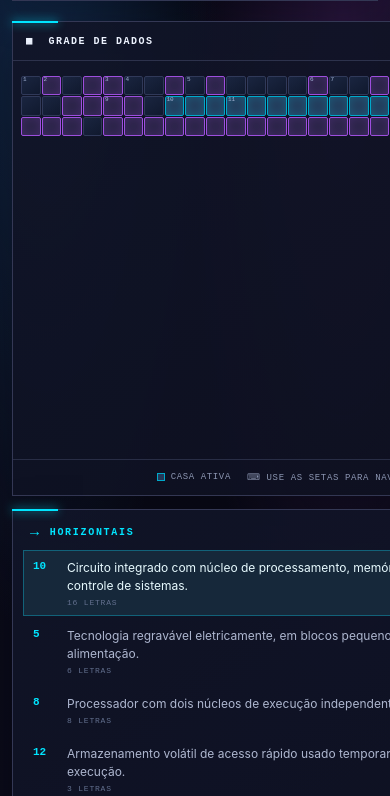
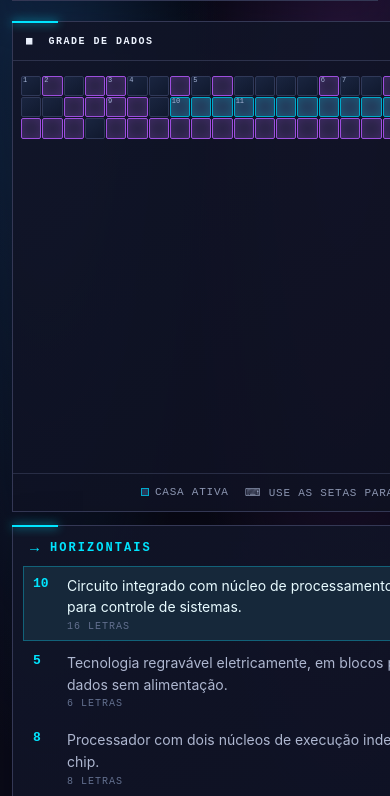
Before and after one commit to Thiago-Ishikawa/arqcomp-cruzadinha, a plain HTML site: page arqcomp-cruzadinha/index.html in a window 390 px wide. Shown: the part 515-1311 px from the top of the page. Drawn offline with Linux system fonts and the light colour scheme.

Commit message:
fix(Corrigindo grade e a tipografia em style.css)

```diff
--- a/arqcomp-cruzadinha/style.css
+++ b/arqcomp-cruzadinha/style.css
@@ -12,7 +12,8 @@
   --red: #ff5478;
   --ink: #edf3ff;
   --muted: #9ba6c5;
-  --cell: clamp(20px, 3.7vw, 36px);
+  /* 26 colunas x 18 linhas; a tipografia acompanha o tamanho de cada casa. */
+  --cell: clamp(22px, 3.1vw, 38px);
 }
 
 * {
@@ -421,7 +422,7 @@ button {
   color: #f7fbff;
   text-align: center;
   text-transform: uppercase;
-  font: 700 clamp(12px, 2vw, 17px) monospace;
+  font: 700 clamp(15px, calc(var(--cell) * 0.48), 19px) monospace;
   caret-color: transparent;
   outline: none;
   border-radius: 2px;
@@ -463,7 +464,7 @@ button {
   top: 1px;
   left: 2px;
   color: #a5b4d6;
-  font: 6px monospace;
+  font: clamp(7px, calc(var(--cell) * 0.22), 9px) monospace;
   line-height: 1;
   pointer-events: none;
   z-index: 1;
@@ -480,7 +481,7 @@ button {
   border-top: 1px solid #282d45;
   padding: 12px;
   color: #8c96b2;
-  font: 9px monospace;
+  font: 11px monospace;
   letter-spacing: 0.07em;
 }
 
@@ -514,7 +515,7 @@ button {
   gap: 9px;
   padding: 14px 17px 7px;
   color: var(--cyan);
-  font: 700 10px monospace;
+  font: 700 12px monospace;
   letter-spacing: 0.17em;
 }
 
@@ -539,8 +540,8 @@ button {
   padding: 8px 9px;
   margin: 2px 0;
   color: #aeb7d0;
-  font-size: 12px;
-  line-height: 1.5;
+  font-size: clamp(14px, 1.05vw, 16px);
+  line-height: 1.55;
   border: 1px solid transparent;
   cursor: pointer;
   transition: background 0.18s, border-color 0.18s, color 0.18s;
@@ -563,7 +564,7 @@ button {
 }
 
 .clue-number {
-  font: 700 11px monospace;
+  font: 700 13px monospace;
   color: var(--cyan);
   padding-top: 1px;
 }
@@ -583,7 +584,7 @@ button {
 .hintword {
   display: block;
   color: #63708f;
-  font: 8px monospace;
+  font: 10px monospace;
   letter-spacing: 0.1em;
   margin-top: 3px;
 }
@@ -599,7 +600,7 @@ button {
   min-height: 20px;
   margin: 13px 2px 0;
   color: #b5bfd8;
-  font-size: 12px;
+  font-size: 14px;
 }
 
 .toast.success {
@@ -612,7 +613,7 @@ button {
 
 .help {
   color: #777f9b;
-  font-size: 10px;
+  font-size: 12px;
   text-align: center;
   margin-top: 9px;
 }
@@ -709,7 +710,7 @@ button {
   }
 
   .board {
-    --cell: clamp(19px, 4vw, 34px);
+    --cell: clamp(20px, 4vw, 36px);
   }
 }
 
@@ -777,16 +778,16 @@ button {
   }
 
   .board {
-    --cell: clamp(18px, 5vw, 27px);
+    --cell: clamp(19px, 5.2vw, 29px);
     gap: 1px;
   }
 
   .cell {
-    font-size: clamp(11px, 3.1vw, 15px);
+    font-size: clamp(13px, calc(var(--cell) * 0.48), 15px);
   }
 
-  .cell .num {
-    font-size: 5px;
+  .cell-wrap .num {
+    font-size: 7px;
   }
 
   .clue-panel {
@@ -799,7 +800,7 @@ button {
   }
 
   .clue {
-    font-size: 12px;
+    font-size: 14px;
   }
 
   .panel-code {
```
